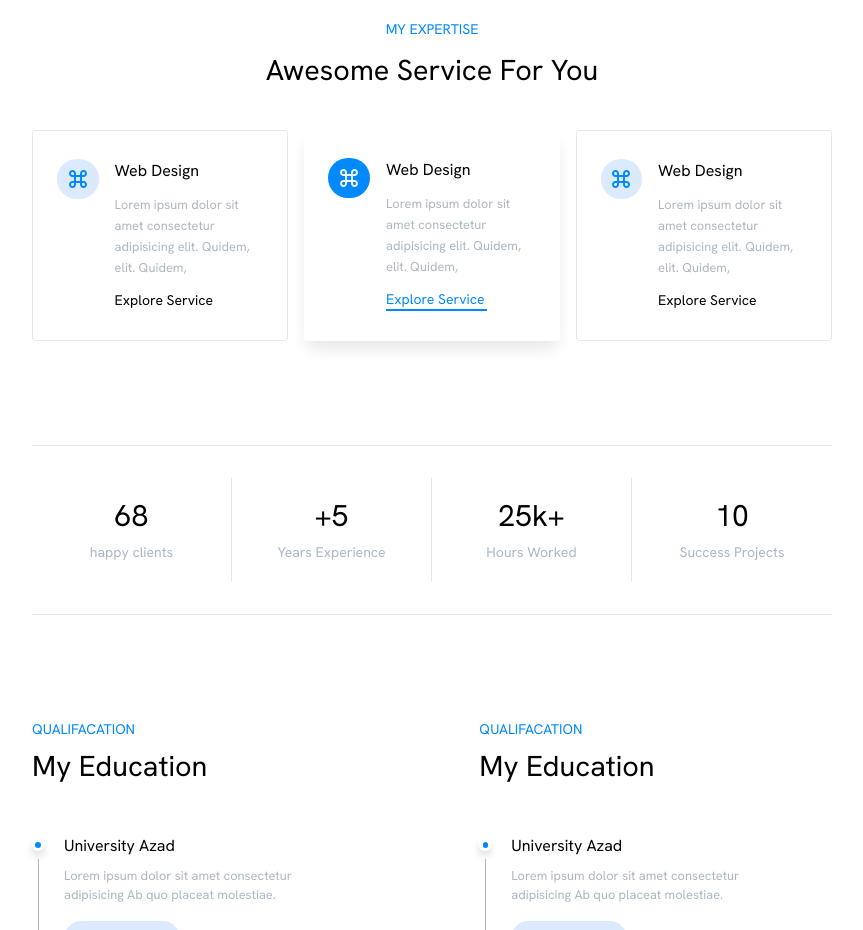
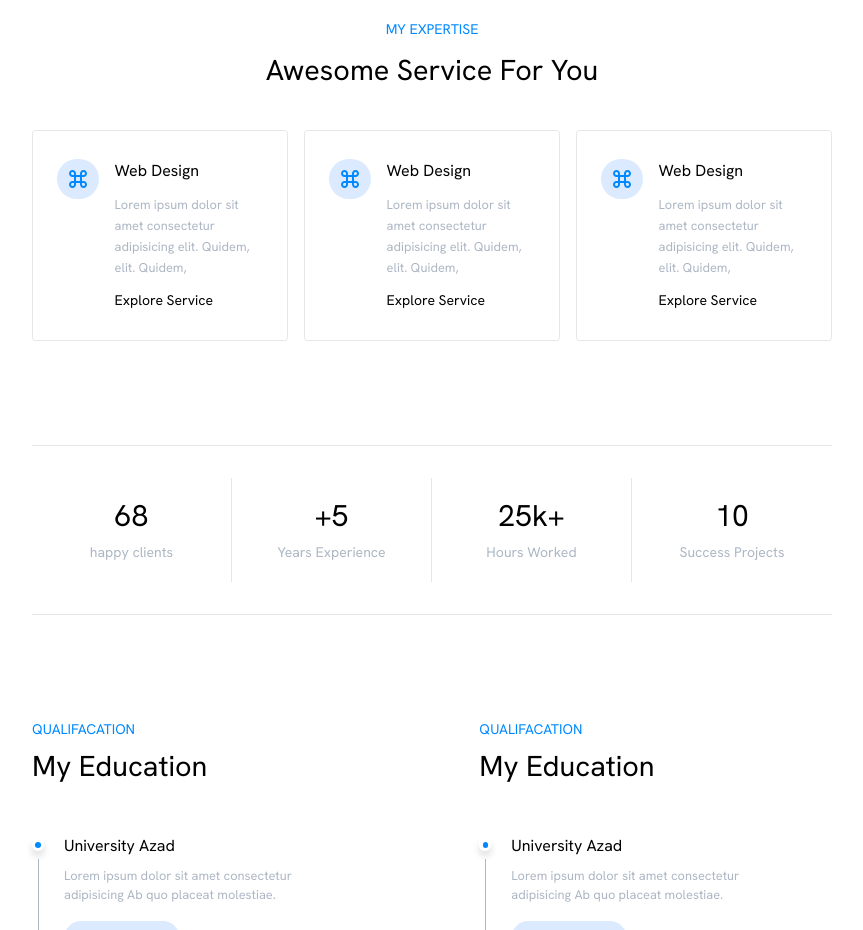
Before and after one commit to saeidniyabati2/myportfolio, a Next.js app: page / in a window 1280 px wide. Shown: the part 1920-2850 px from the top of the page, without its empty margins (208-1071 px from the left). Built offline with nearby package versions, Linux system fonts and the light colour scheme.

Commit message:
refactoring in Experties

```diff
--- a/src/components/Experties.tsx
+++ b/src/components/Experties.tsx
@@ -3,7 +3,7 @@ import KeyboardCommandKeyIcon from "@mui/icons-material/KeyboardCommandKey";
 
 export const Experties: React.FC = () => {
   return (
-    <section className="w-full h-full  flex flex-col px-[15rem] pb-10">
+    <section className="w-full flex flex-col px-[15rem] pb-10">
       {/* container of title */}
       <div className="w-full  flex flex-col items-center">
         <p className="text-sm text-mainButton mt-20">MY EXPERTISE</p>
@@ -12,14 +12,13 @@ export const Experties: React.FC = () => {
         </h2>
       </div>
       {/* container of of cards */}
-      <div className="w-full flex pt-10 gap-x-4">
+      <div className="w-full flex pt-10 gap-x-4 ">
         {/* first card */}
         <ExpertiesCard
           title="Web Design"
           description="Lorem ipsum dolor sit amet consectetur adipisicing elit. Quidem,
               elit. Quidem,"
           miniText="Explore Service"
-          status={false}
           Icon={KeyboardCommandKeyIcon}
         />
         {/* second card */}
@@ -28,7 +27,6 @@ export const Experties: React.FC = () => {
           description="Lorem ipsum dolor sit amet consectetur adipisicing elit. Quidem,
               elit. Quidem,"
           miniText="Explore Service"
-          status={true}
           Icon={KeyboardCommandKeyIcon}
         />
         {/* third card */}
@@ -37,7 +35,6 @@ export const Experties: React.FC = () => {
           description="Lorem ipsum dolor sit amet consectetur adipisicing elit. Quidem,
               elit. Quidem,"
           miniText="Explore Service"
-          status={false}
           Icon={KeyboardCommandKeyIcon}
         />
       </div>
--- a/src/components/cards/ExpertiesCard.tsx
+++ b/src/components/cards/ExpertiesCard.tsx
@@ -2,7 +2,6 @@ interface props {
   title: string;
   description: string;
   miniText: string;
-  status: boolean;
   Icon: React.ElementType;
 }
 
@@ -10,22 +9,20 @@ export const ExpertiesCard: React.FC<props> = ({
   title,
   description,
   miniText,
-  status,
+
   Icon,
 }) => {
   return (
     <div
-      className={`w-full  flex border-gray-200 border p-6 py-7 gap-x-4 rounded-[0.200rem] ${
-        status && "border-0 expertiesCardShadow"
-      }`}
+      className={`w-full  flex border-gray-200 border p-6 py-7 gap-x-4 rounded-[0.200rem] group hover:shadow-lg hover:border-white transition-all duration-500 cursor-pointer `}
     >
       {/* container of icon */}
       <div
-        className={`w-11 h-10 rounded-full bg-blue-100 p-[0.55rem] flex items-center justify-center ${
-          status && "bg-mainButton"
-        }`}
+        className={`w-11 h-10 rounded-full bg-blue-100 p-[0.55rem] flex items-center justify-center group-hover:bg-mainButton transition-all duration-500`}
       >
-        {<Icon style={{ color: status ? "#ECF6FF" : "#0189FF" }} />}
+        {
+          <Icon className="text-mainButton group-hover:text-[#ECF6FF] transition-all duration-500" />
+        }
       </div>
       {/* container texts */}
       <div className="w-full flex flex-col gap-y-3">
@@ -34,11 +31,13 @@ export const ExpertiesCard: React.FC<props> = ({
           {description}
         </p>
         <div className="flex flex-col ">
-          <p className={`text-sm ${status && "text-mainButton"}`}>{miniText}</p>
+          <p
+            className={`text-sm group-hover:text-mainButton transition-all duration-500`}
+          >
+            {miniText}
+          </p>
           <hr
-            className={`w-[6.3rem] h-[0.08rem]  ${
-              status ? "visible bg-mainButton  border-none" : "invisible"
-            }`}
+            className={`w-[6.3rem] h-[0.08rem] invisible group-hover:visible group-hover:bg-mainButton border-none transition-all duration-500`}
           />
         </div>
       </div>
```
